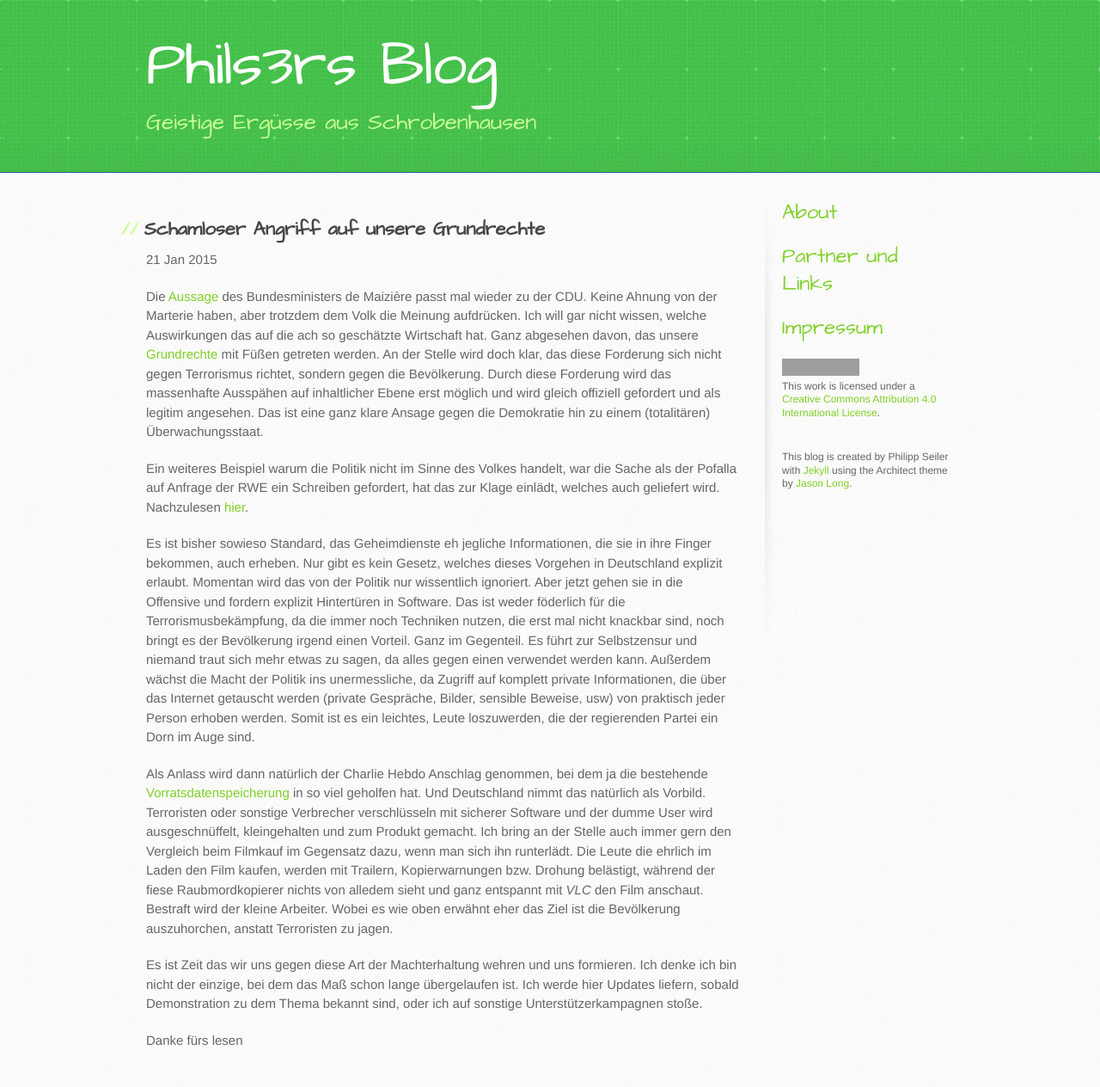
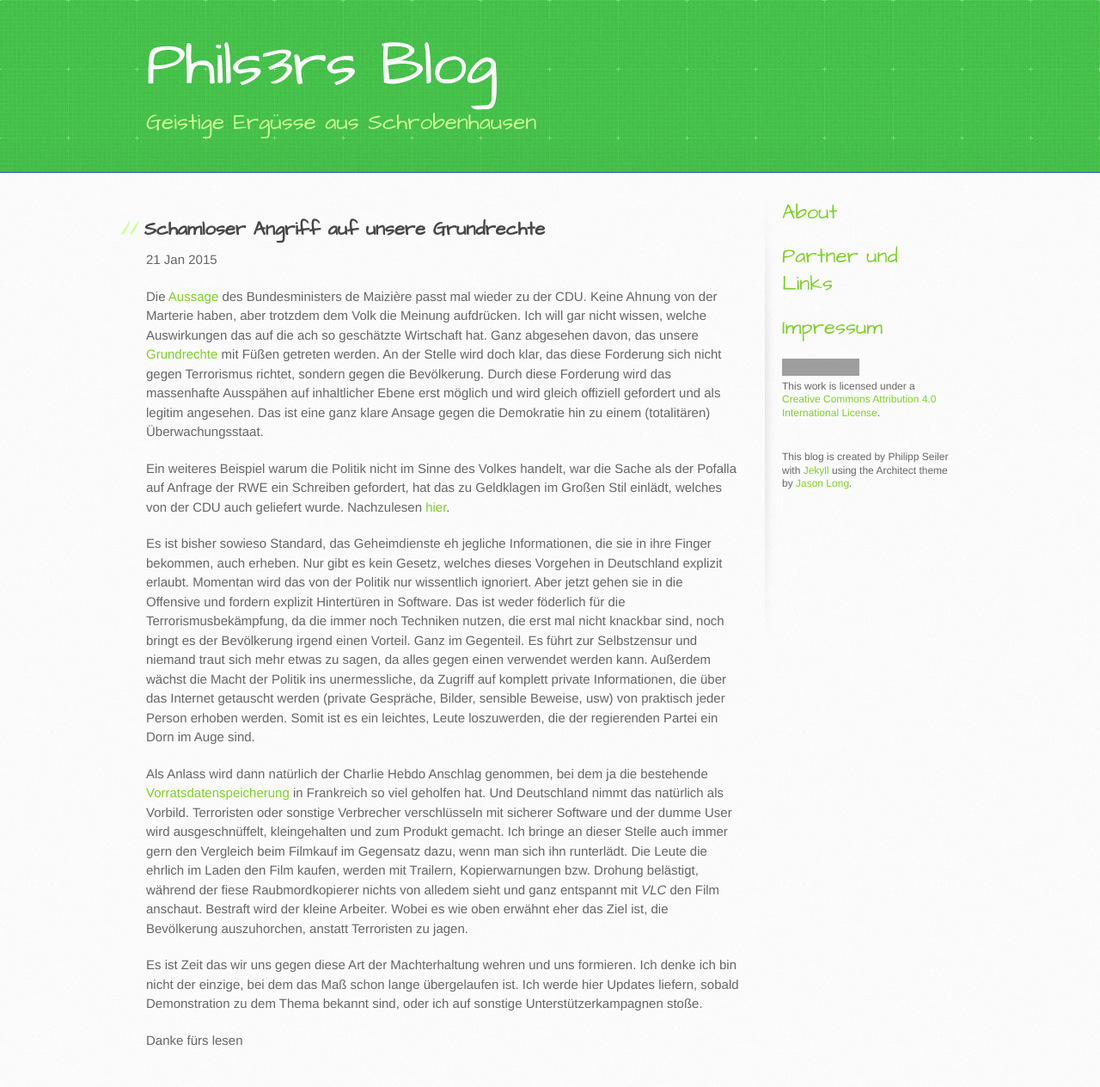
Before and after one commit to pseiler/phils3rs_blog, a Jekyll site: the page built from _posts/2015-01-21-Angriff-auf-unsere-Grundrechte.md, in a window 1280 px wide. Shown: the whole page at 86% size. Built offline with Jekyll 4.4.1, drawn with Linux system fonts in a browser that asks for light colours; Markdown is read by kramdown in place of the engine named in the settings; grey boxes are pictures that could not be loaded.

Commit message:
- fixed several typos

```diff
--- a/_posts/2015-01-21-Angriff-auf-unsere-Grundrechte.md
+++ b/_posts/2015-01-21-Angriff-auf-unsere-Grundrechte.md
@@ -8,11 +8,11 @@ date: 2015-01-21 22:26:00.000000000 +02:00
 
 Die [Aussage](http://www.heise.de/newsticker/meldung/Auch-de-Maiziere-wendet-sich-gegen-Verschluesselung-2523297.html) des Bundesministers de Maizière passt mal wieder zu der CDU. Keine Ahnung von der Marterie haben, aber trotzdem dem Volk die Meinung aufdrücken. Ich will gar nicht wissen, welche Auswirkungen das auf die ach so geschätzte Wirtschaft hat. Ganz abgesehen davon, das unsere [Grundrechte](https://de.wikipedia.org/wiki/Grundrecht_auf_Gew%C3%A4hrleistung_der_Vertraulichkeit_und_Integrit%C3%A4t_informationstechnischer_Systeme) mit Füßen getreten werden. An der Stelle wird doch klar, das diese Forderung sich nicht gegen Terrorismus richtet, sondern gegen die Bevölkerung. Durch diese Forderung wird das massenhafte Ausspähen auf inhaltlicher Ebene erst möglich und wird gleich offiziell gefordert und als legitim angesehen. Das ist eine ganz klare Ansage gegen die Demokratie hin zu einem (totalitären) Überwachungsstaat.
 
-Ein weiteres Beispiel warum die Politik nicht im Sinne des Volkes handelt, war die Sache als der Pofalla auf Anfrage der RWE ein Schreiben gefordert, hat das zur Klage einlädt, welches auch geliefert wird. Nachzulesen [hier](http://www1.wdr.de/daserste/monitor/extras/monitorpresse-atomkonzerne100.html).
+Ein weiteres Beispiel warum die Politik nicht im Sinne des Volkes handelt, war die Sache als der Pofalla auf Anfrage der RWE ein Schreiben gefordert, hat das zu Geldklagen im Großen Stil einlädt, welches von der CDU auch geliefert wurde. Nachzulesen [hier](http://www1.wdr.de/daserste/monitor/extras/monitorpresse-atomkonzerne100.html).
 
 Es ist bisher sowieso Standard, das Geheimdienste eh jegliche Informationen, die sie in ihre Finger bekommen, auch erheben. Nur gibt es kein Gesetz, welches dieses Vorgehen in Deutschland explizit erlaubt. Momentan wird das von der Politik nur wissentlich ignoriert. Aber jetzt gehen sie in die Offensive und fordern explizit Hintertüren in Software. Das ist weder föderlich für die Terrorismusbekämpfung, da die immer noch Techniken nutzen, die erst mal nicht knackbar sind, noch bringt es der Bevölkerung irgend einen Vorteil. Ganz im Gegenteil. Es führt zur Selbstzensur und niemand traut sich mehr etwas zu sagen, da alles gegen einen verwendet werden kann. Außerdem wächst die Macht der Politik ins unermessliche, da Zugriff auf komplett private Informationen, die über das Internet getauscht werden (private Gespräche, Bilder, sensible Beweise, usw) von praktisch jeder Person erhoben werden. Somit ist es ein leichtes, Leute loszuwerden, die der regierenden Partei ein Dorn im Auge sind.
 
-Als Anlass wird dann natürlich der Charlie Hebdo Anschlag genommen, bei dem ja die bestehende [Vorratsdatenspeicherung](https://de.wikipedia.org/wiki/Vorratsdatenspeicherung#Frankreich) in so viel geholfen hat. Und Deutschland nimmt das natürlich als Vorbild. Terroristen oder sonstige Verbrecher verschlüsseln mit sicherer Software und der dumme User wird ausgeschnüffelt, kleingehalten und zum Produkt gemacht. Ich bring an der Stelle auch immer gern den Vergleich beim Filmkauf im Gegensatz dazu, wenn man sich ihn runterlädt. Die Leute die ehrlich im Laden den Film kaufen, werden mit Trailern, Kopierwarnungen bzw. Drohung belästigt, während der fiese Raubmordkopierer nichts von alledem sieht und ganz entspannt mit *VLC* den Film anschaut. Bestraft wird der kleine Arbeiter. Wobei es wie oben erwähnt eher das Ziel ist die Bevölkerung auszuhorchen, anstatt Terroristen zu jagen.
+Als Anlass wird dann natürlich der Charlie Hebdo Anschlag genommen, bei dem ja die bestehende [Vorratsdatenspeicherung](https://de.wikipedia.org/wiki/Vorratsdatenspeicherung#Frankreich) in Frankreich so viel geholfen hat. Und Deutschland nimmt das natürlich als Vorbild. Terroristen oder sonstige Verbrecher verschlüsseln mit sicherer Software und der dumme User wird ausgeschnüffelt, kleingehalten und zum Produkt gemacht. Ich bringe an dieser Stelle auch immer gern den Vergleich beim Filmkauf im Gegensatz dazu, wenn man sich ihn runterlädt. Die Leute die ehrlich im Laden den Film kaufen, werden mit Trailern, Kopierwarnungen bzw. Drohung belästigt, während der fiese Raubmordkopierer nichts von alledem sieht und ganz entspannt mit *VLC* den Film anschaut. Bestraft wird der kleine Arbeiter. Wobei es wie oben erwähnt eher das Ziel ist, die Bevölkerung auszuhorchen, anstatt Terroristen zu jagen.
 
 Es ist Zeit das wir uns gegen diese Art der Machterhaltung wehren und uns formieren. Ich denke ich bin nicht der einzige, bei dem das Maß schon lange übergelaufen ist. Ich werde hier Updates liefern, sobald Demonstration zu dem Thema bekannt sind, oder ich auf sonstige Unterstützerkampagnen stoße.
 
--- a/links.html
+++ b/links.html
@@ -8,7 +8,7 @@ title: Partner und Links
 <strong>Arbeitskollegen:
 </strong>
 <li><a href=http://pixx-it.oakey-dev.eu/>Pixx it or it didn't happen</a>
-<li><a href=http://seife.kernalert.de/blog>Seife Kernalert</a>
+<li><a href=http://seife.kernalert.de/blog><s>Seife Kernalert</s></a>
 </br></br>
 <strong>Foren:
 </strong>
```
